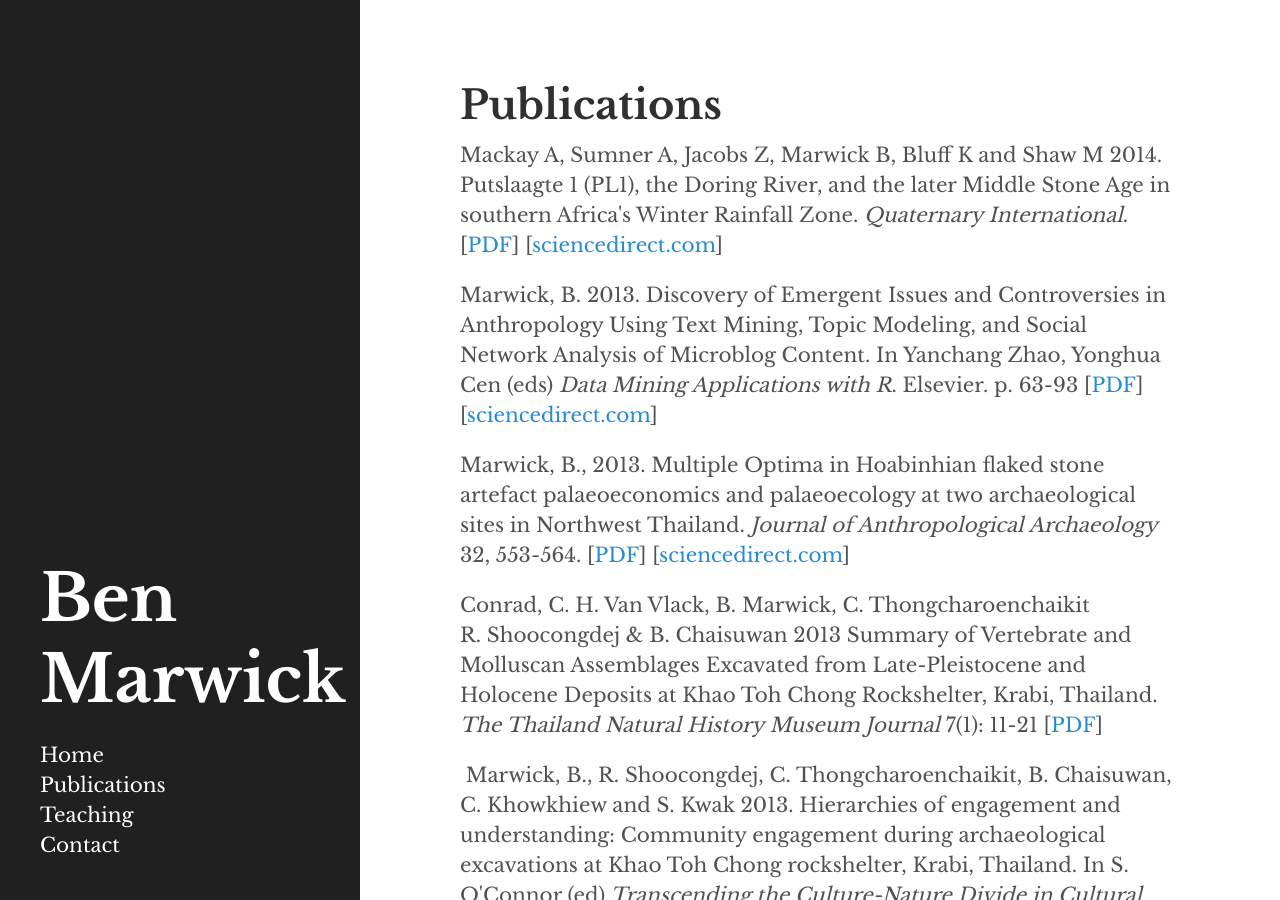
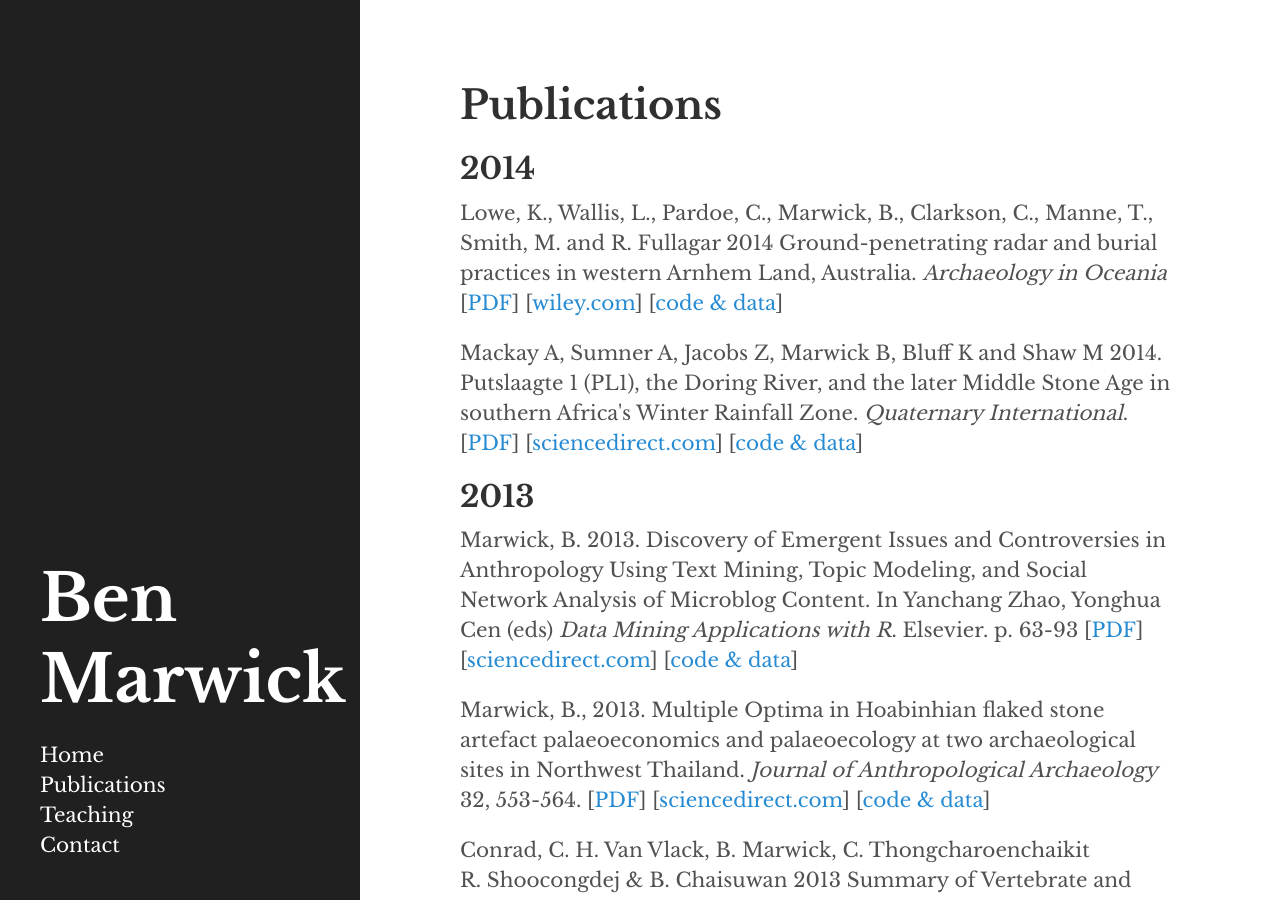
Before and after one commit to benmarwick/faculty.washington.edu-bmarwick, a Jekyll site: the page built from publications.md, in a window 1280 px wide and 900 px high. Built offline with Jekyll 4.4.1, drawn with Linux system fonts in a browser that asks for light colours; some web fonts are replaced; Markdown is read by kramdown in place of the engine named in the settings.

Commit message:
add GPR paper

```diff
--- a/publications.md
+++ b/publications.md
@@ -2,11 +2,13 @@
 layout: page
 title: Publications
 ---
-
+<h2>2014</h2>
+<p>Lowe, K., Wallis, L., Pardoe, C., Marwick, B., Clarkson, C., Manne, T., Smith, M. and R. Fullagar 2014 Ground-penetrating radar and burial practices in western Arnhem Land, Australia. <em>Archaeology in Oceania</em> [<a href="http://faculty.washington.edu/bmarwick/PDFs/Lowe_et_al_2014_MJB_GPR.pdf">PDF</a>] [<a href="http://onlinelibrary.wiley.com/doi/10.1002/arco.5039/abstract">wiley.com</a>] [<a href="https://github.com/benmarwick/Rocks-and-burials-at-Madjebebe">code & data</a>]</p>
 <p>Mackay A, Sumner A, Jacobs Z, Marwick B, Bluff K and Shaw M 2014. Putslaagte 1 (PL1), the Doring River, and the later Middle Stone Age in southern Africa's Winter Rainfall Zone. <em>Quaternary International</em>.
- [<a href="http://faculty.washington.edu/bmarwick/PDFs/Mackay_et_al_2014.pdf">PDF</a>] [<a href="http://dx.doi.org/10.1016/j.quaint.2014.05.007">sciencedirect.com</a>]</p>
-<p>Marwick, B. 2013. Discovery of Emergent Issues and Controversies in Anthropology Using Text Mining, Topic Modeling, and Social Network Analysis of Microblog Content. In Yanchang Zhao, Yonghua Cen (eds) <em>Data Mining Applications with R</em>. Elsevier. p. 63-93 [<a href="https://www.academia.edu/5508141/Discovery_of_Emergent_Issues_and_Controversies_in_Anthropology_Using_Text_Mining_Topic_Modeling_and_Social_Network_Analysis_of_Microblog_Content">PDF</a>] [<a href="http://dx.doi.org/10.1016/B978-0-12-411511-8.00003-7">sciencedirect.com</a>]</p>
-<p>Marwick, B., 2013. Multiple Optima in Hoabinhian flaked stone artefact palaeoeconomics and palaeoecology at two archaeological sites in Northwest Thailand. <em>Journal of Anthropological Archaeology</em> 32, 553-564. [<a href="http://www.academia.edu/4845513/Multiple_Optima_in_Hoabinhian_flaked_stone_artefact_palaeoeconomics_and_palaeoecology_at_two_archaeological_sites_in_Northwest_Thailand">PDF</a>] [<a href="http://dx.doi.org/10.1016/j.jaa.2013.08.004">sciencedirect.com</a>]</p>
+ [<a href="http://faculty.washington.edu/bmarwick/PDFs/Mackay_et_al_2014.pdf">PDF</a>] [<a href="http://dx.doi.org/10.1016/j.quaint.2014.05.007">sciencedirect.com</a>] [<a href="https://github.com/benmarwick/Particle-size-analysis-Putslaagte-1">code & data</a>]</p>
+<h2>2013</h2>
+<p>Marwick, B. 2013. Discovery of Emergent Issues and Controversies in Anthropology Using Text Mining, Topic Modeling, and Social Network Analysis of Microblog Content. In Yanchang Zhao, Yonghua Cen (eds) <em>Data Mining Applications with R</em>. Elsevier. p. 63-93 [<a href="https://www.academia.edu/5508141/Discovery_of_Emergent_Issues_and_Controversies_in_Anthropology_Using_Text_Mining_Topic_Modeling_and_Social_Network_Analysis_of_Microblog_Content">PDF</a>] [<a href="http://dx.doi.org/10.1016/B978-0-12-411511-8.00003-7">sciencedirect.com</a>] [<a href="https://github.com/benmarwick/AAA2011-Tweets">code & data</a>]</p>
+<p>Marwick, B., 2013. Multiple Optima in Hoabinhian flaked stone artefact palaeoeconomics and palaeoecology at two archaeological sites in Northwest Thailand. <em>Journal of Anthropological Archaeology</em> 32, 553-564. [<a href="http://www.academia.edu/4845513/Multiple_Optima_in_Hoabinhian_flaked_stone_artefact_palaeoeconomics_and_palaeoecology_at_two_archaeological_sites_in_Northwest_Thailand">PDF</a>] [<a href="http://dx.doi.org/10.1016/j.jaa.2013.08.004">sciencedirect.com</a>]  [<a href="http://dx.doi.org/10.6084/m9.figshare.765252">code & data</a>]</p>
 <p>Conrad, C. H. Van Vlack, B. Marwick, C. Thongcharoenchaikit<br />
 R. Shoocongdej &amp; B. Chaisuwan 2013 Summary of Vertebrate and Molluscan Assemblages Excavated from Late-Pleistocene and Holocene Deposits at Khao Toh Chong Rockshelter, Krabi, Thailand. <em>The Thailand Natural History Museum Journal</em> 7(1): 11-21 [<a href="http://www.academia.edu/4538469/Summary_of_Vertebrate_and_Molluscan_Assemblages_Excavated_from_Late-Pleistocene_and_Holocene_Deposits_at_Khao_Toh_Chong_Rockshelter_Krabi_Thailand">PDF</a>]</p>
 <p>&nbsp;Marwick, B., R. Shoocongdej, C. Thongcharoenchaikit, B. Chaisuwan, C. Khowkhiew and S. Kwak 2013. Hierarchies of engagement and understanding: Community engagement during archaeological excavations at Khao Toh Chong rockshelter, Krabi, Thailand. In S. O'Connor (ed) <em>Transcending the Culture-Nature Divide in Cultural Heritage.&nbsp;</em>Terra Australis, ANU E Press. [<a href="http://www.academia.edu/3469205/Hierarchies_of_engagement_and_understanding_Community_engagement_during_archaeological_excavations_at_Khao_Toh_Chong_rockshelter_Krabi_Thailand">PDF</a>] [<a href="http://epress.anu.edu.au/?p=223681">whole book</a>]</p>
```
